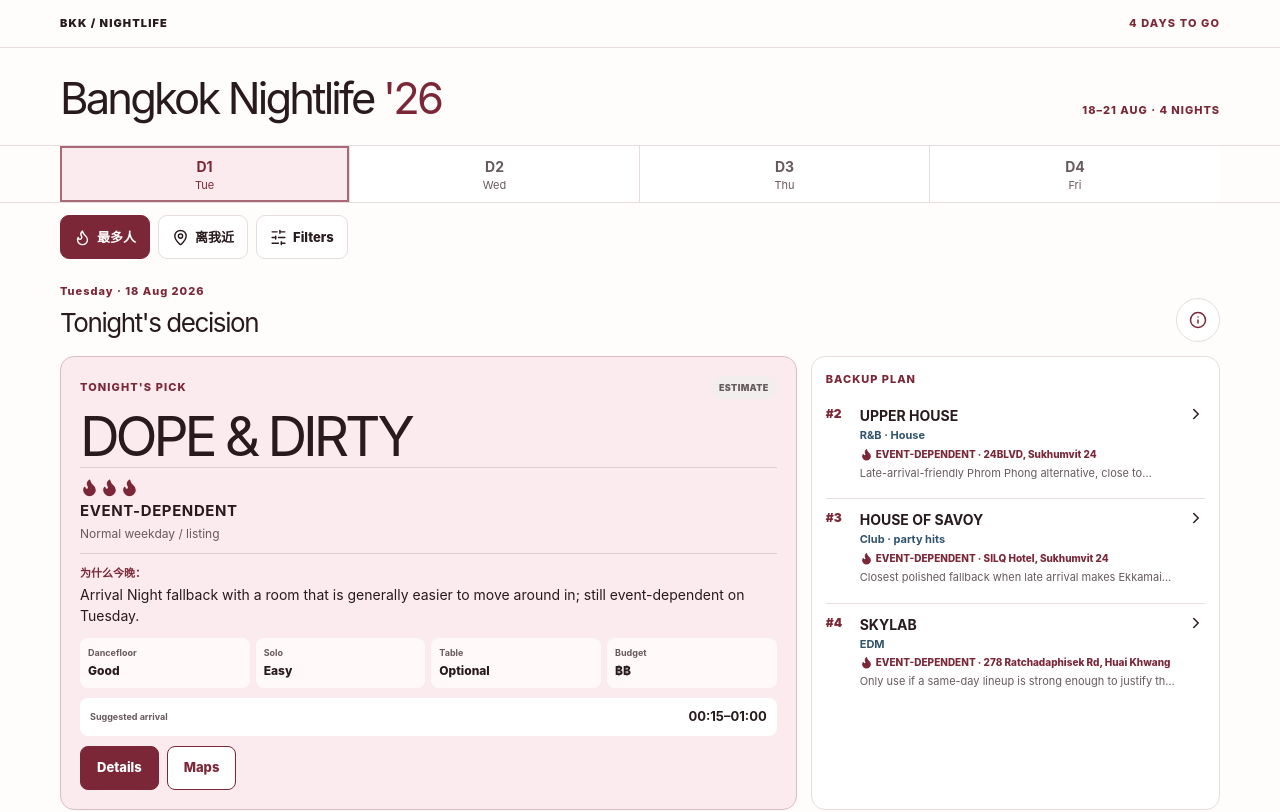
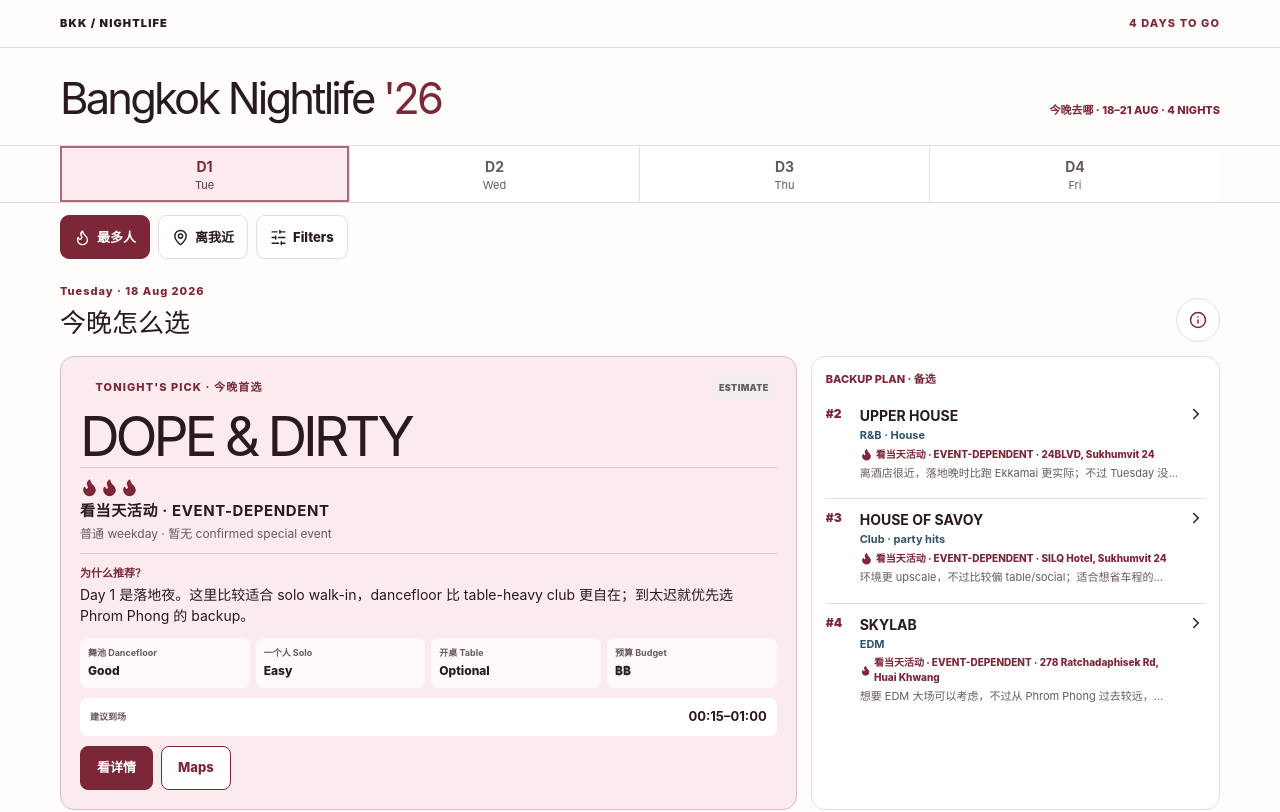
Before and after one commit to nicholaskoh999/nightlifebkk26, a Next.js app: page / in a window 1280 px wide. Shown: the top 812 px of the page. Built offline with nearby package versions, Linux system fonts and the light colour scheme.

Commit message:
Localize nightlife guide copy

```diff
--- /dev/null
+++ b/app/copy-pass.css
@@ -0,0 +1 @@
+.compact-hero p{font-size:0}.compact-hero p:after{content:"今晚去哪 · 18–21 AUG · 4 NIGHTS";font-size:11px}.section-title h3{font-size:0}.section-title h3:after{content:"今晚怎么选";font-size:26px}.card-kicker>span{font-size:0}.card-kicker>span:after{content:"TONIGHT'S PICK · 今晚首选";font-size:11px}.backup-panel>p{font-size:0}.backup-panel>p:after{content:"BACKUP PLAN · 备选";font-size:11px}.why b{font-size:0}.why b:after{content:"为什么推荐？";font-size:11px}.metrics span:nth-child(1) small{font-size:0}.metrics span:nth-child(1) small:after{content:"舞池 Dancefloor";font-size:9px}.metrics span:nth-child(2) small{font-size:0}.metrics span:nth-child(2) small:after{content:"一个人 Solo";font-size:9px}.metrics span:nth-child(3) small{font-size:0}.metrics span:nth-child(3) small:after{content:"开桌 Table";font-size:9px}.metrics span:nth-child(4) small{font-size:0}.metrics span:nth-child(4) small:after{content:"预算 Budget";font-size:9px}.arrival small{font-size:0}.arrival small:after{content:"建议到场";font-size:9px}.actions button{font-size:0}.actions button:after{content:"看详情";font-size:13px}.decision>p{font-size:0}.decision>p:after{content:"QUICK DECISION · 懒得选？";font-size:11px}.drinks>p{font-size:0}.drinks>p:after{content:"DRINK GUIDE · 一个人喝什么";font-size:11px}.drinks>h3{font-size:0}.drinks>h3:after{content:"简单、好点、酒量比较好判断";font-size:26px}
--- a/app/layout.tsx
+++ b/app/layout.tsx
@@ -1,6 +1,7 @@
 import type { Metadata } from "next";
 import "./styles.css";
 import "./day-selector.css";
+import "./copy-pass.css";
 
 export const metadata: Metadata = {
   title: "Bangkok Nightlife 2026 | Nicholas' 4-Night Club Guide",
--- a/src/App.tsx
+++ b/src/App.tsx
@@ -6,8 +6,10 @@ import { days, venues, type Venue } from "./data/nightlife";
 
 const filters = ["Ladies Night", "Special Event", "Dancefloor", "Solo", "No table required", "Hip-Hop", "EDM", "Hard Techno"];
 const distanceRank = { "VERY NEAR": 0, NEAR: 1, MODERATE: 2, FARTHER: 3 };
-const crowdLabel = (v: Venue) => v.crowd === 5 ? "VERY HIGH CROWD" : v.crowd === 4 ? "HIGH CROWD" : "EVENT-DEPENDENT";
-const crowdReason = (v: Venue) => v.status === "VERIFIED" && v.event ? "Special Event + date" : v.status === "RECURRING" ? "Recurring night" : v.day === 4 ? "Friday + venue pattern" : "Normal weekday / listing";
+const crowdLabel = (v: Venue) => v.crowd === 5 ? "非常多人 · VERY HIGH" : v.crowd === 4 ? "人气高 · HIGH" : "看当天活动 · EVENT-DEPENDENT";
+const crowdReason = (v: Venue) => v.status === "VERIFIED" && v.event ? "有 confirmed special event" : v.status === "RECURRING" ? "每周固定 · recurring night" : v.day === 4 ? "Friday 人气通常更稳" : "普通 weekday · 暂无 confirmed special event";
+const chineseWhy: Record<string, string> = {dope:"Day 1 是落地夜。这里比较适合 solo walk-in，dancefloor 比 table-heavy club 更自在；到太迟就优先选 Phrom Phong 的 backup。",upper:"离酒店很近，落地晚时比跑 Ekkamai 更实际；不过 Tuesday 没有 confirmed event 加持。","savoy-tue":"环境更 upscale，不过比较偏 table/social；适合想省车程的 late-arrival backup。",skylab:"想要 EDM 大场可以考虑，不过从 Phrom Phong 过去较远，lineup 要当天再确认。",muin:"Wednesday 有固定 Ladies Night，人会比较集中；weekday 想要最稳的人气，这家最直接。","tictactoe-wed":"有 PURPEECH event，social 气氛比较自然；不想直接冲 superclub 时很好选。",offmap:"也是 Wednesday Ladies Night 的选择，比随便找一间 weekday club 更有理由去。","404-wed":"EmSphere 里比较轻松的 backup；没确认 guest DJ，所以当天再看比较好。",salone:"Thursday 本来只是普通 weekday，但 20 Aug 有 confirmed CAVIA special night，明显比随机去 club 更值得。","tictactoe-thu":"离酒店近、比较好 social；如果 SALONE 太 formal，这家更轻松。","savoy-thu":"有 listing 但未直接 verified；想要 Sukhumvit 24 的 party option 可以当天再确认。",onyx:"RCA 大场只有在当天 lineup 很强时才值得跑；table culture 偏重。",void:"Friday 加 confirmed FACE 2 FACE，想认真跳舞这是最强选择；只是 Hard Techno 要先确认合不合口味。","404-fri":"有 confirmed guest DJ，Friday 气氛够、room 也比较 solo-friendly。",route66:"Friday 人通常稳，不过不用一定开桌不代表 table culture 不重。",sugar:"如果 VOID 的 Hard Techno 不合胃口，直接转 Sukhumvit 11 的 Hip-Hop backup。"};
+venues.forEach(v => { v.why = chineseWhy[v.id] || v.why; });
 function matches(v: Venue, f: string) { const t = `${v.event} ${v.music}`.toLowerCase(); if (f === "Ladies Night") return t.includes("ladies"); if (f === "Special Event") return v.status === "VERIFIED" && !!v.event; if (f === "Dancefloor") return v.dancefloor === "Excellent" || v.dancefloor === "Good"; if (f === "Solo") return v.solo === "Very Easy" || v.solo === "Easy"; if (f === "No table required") return v.tableRequired === "No"; return t.includes(f.toLowerCase()); }
 
 function Crowd({ venue }: { venue: Venue }) { return <div className="crowd"><div className="flames" aria-label={`${venue.crowd} of 5 crowd confidence`}>{Array.from({ length: venue.crowd }, (_, i) => <Flame key={i} size={19} fill="currentColor" />)}</div><strong>{crowdLabel(venue)}</strong><span>{crowdReason(venue)}</span></div>; }
```
